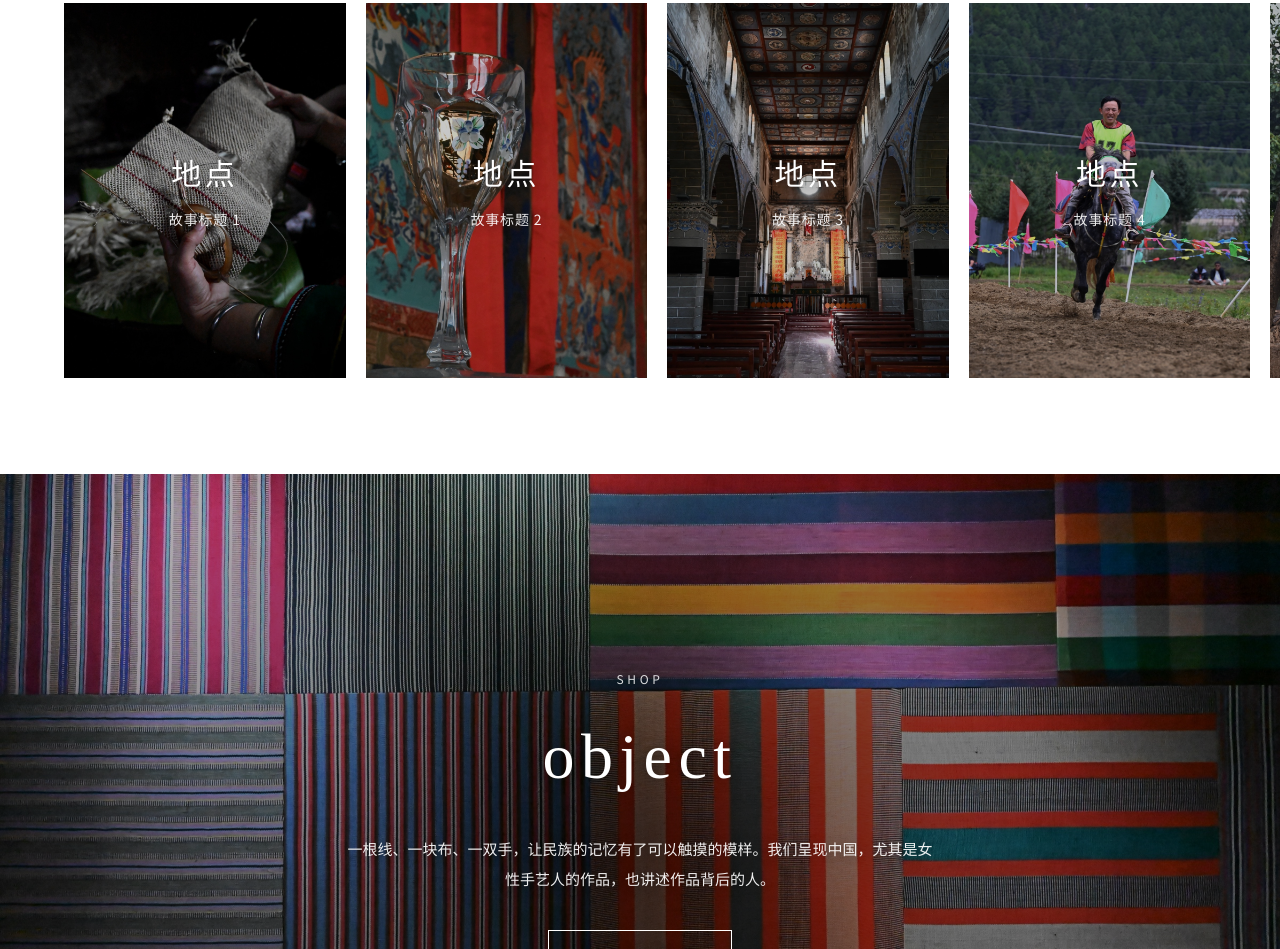
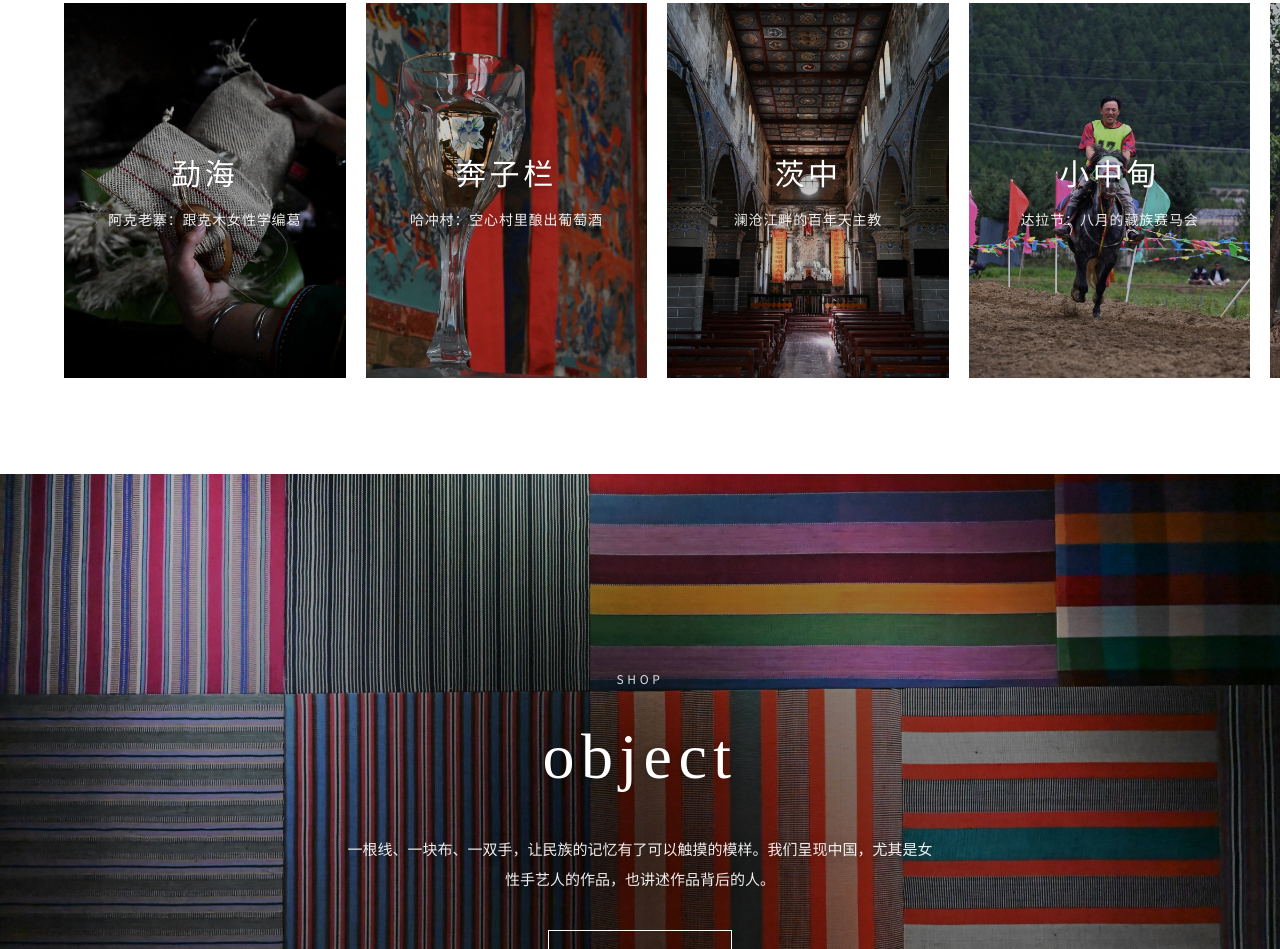
Before and after one commit to yyzhu0214-ai/zhicommunitas, a plain HTML site: page index.html in a window 1280 px wide. Shown: the part 1641-2590 px from the top of the page. Drawn offline with Linux system fonts and the light colour scheme.

Commit message:
Add story places and titles
Co-Authored-By: Claude Opus 5.5 <noreply@anthropic.com>

```diff
--- a/index.html
+++ b/index.html
@@ -528,12 +528,12 @@ const SHOP = [
 
 /* ---------- Stories 卡片：地点、标题填好后，卡片上就会显示 ---------- */
 const STORIES = [
-  { img: "images/story-01.jpg", place: "", placeEn: "", title: "", titleEn: "" },
-  { img: "images/story-02.jpg", place: "", placeEn: "", title: "", titleEn: "" },
-  { img: "images/story-03.jpg", place: "", placeEn: "", title: "", titleEn: "" },
-  { img: "images/story-04.jpg", place: "", placeEn: "", title: "", titleEn: "" },
-  { img: "images/story-05.jpg", place: "", placeEn: "", title: "", titleEn: "" },
-  { img: "images/story-06.jpg", place: "", placeEn: "", title: "", titleEn: "" },
+  { img: "images/story-01.jpg", place: "勐海", placeEn: "Menghai", title: "阿克老寨：跟克木女性学编葛", titleEn: "Weaving Vine with Khmu Women in Ake Old Village" },
+  { img: "images/story-02.jpg", place: "奔子栏", placeEn: "Benzilan", title: "哈冲村：空心村里酿出葡萄酒", titleEn: "Hachong: Wine Returns to an Empty Village" },
+  { img: "images/story-03.jpg", place: "茨中", placeEn: "Cizhong", title: "澜沧江畔的百年天主教", titleEn: "A Century of Catholic Faith by the Mekong" },
+  { img: "images/story-04.jpg", place: "小中甸", placeEn: "Xiaozhongdian", title: "达拉节：八月的藏族赛马会", titleEn: "Dala: A Tibetan Horse Festival in August" },
+  { img: "images/story-05.jpg", place: "曼召", placeEn: "Manzhao", title: "曼召村：一张傣纸的诞生", titleEn: "Manzhao: The Making of Dai Paper" },
+  { img: "images/story-06.jpg", place: "滑梁竹子", placeEn: "Hualiang Zhuzi", title: "耶苦扎：哈尼族的秋千节", titleEn: "Yekuzha: The Hani Swing Festival" },
 ];
 
 /* ---------- Journeys 卡片 ---------- */
```
